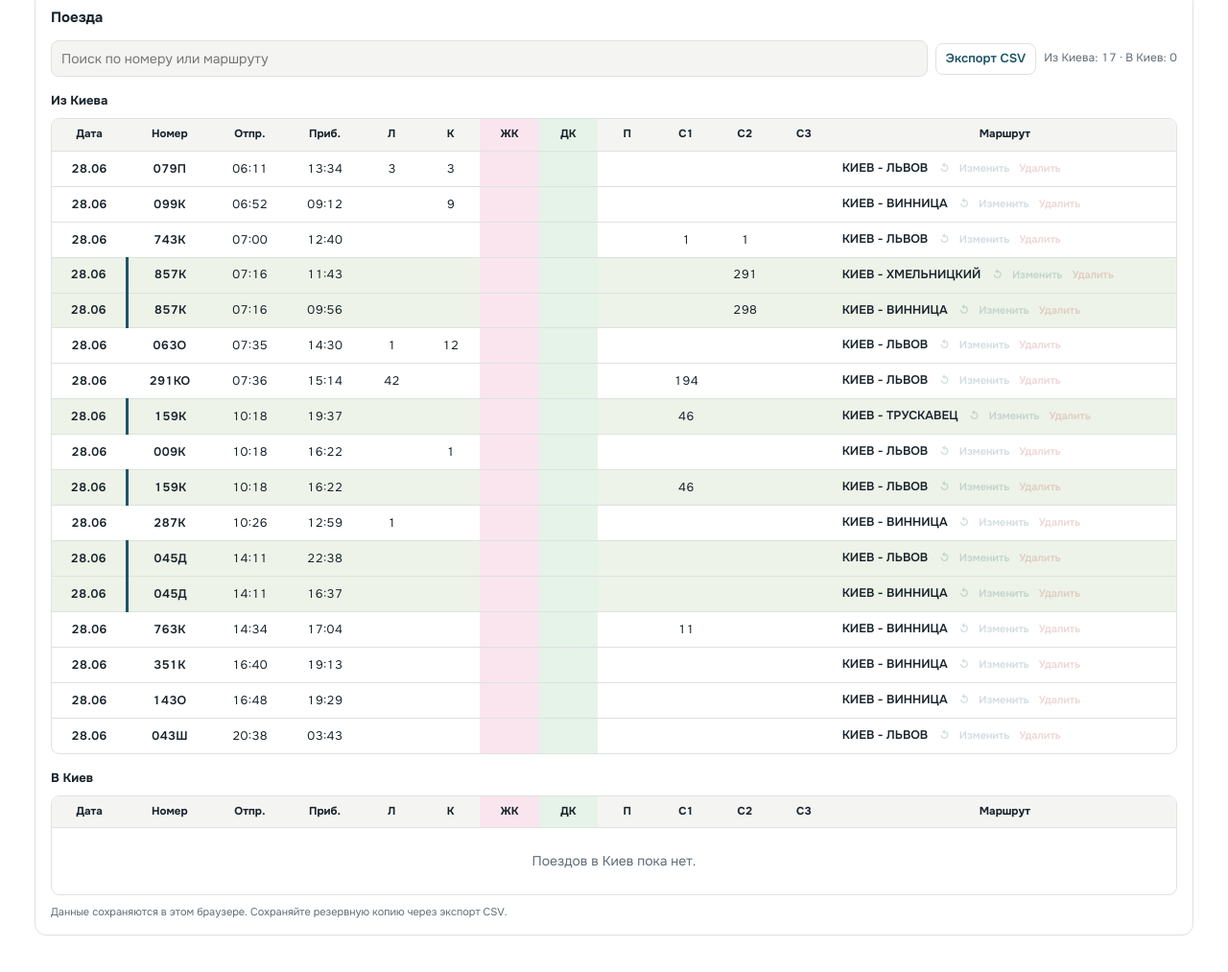
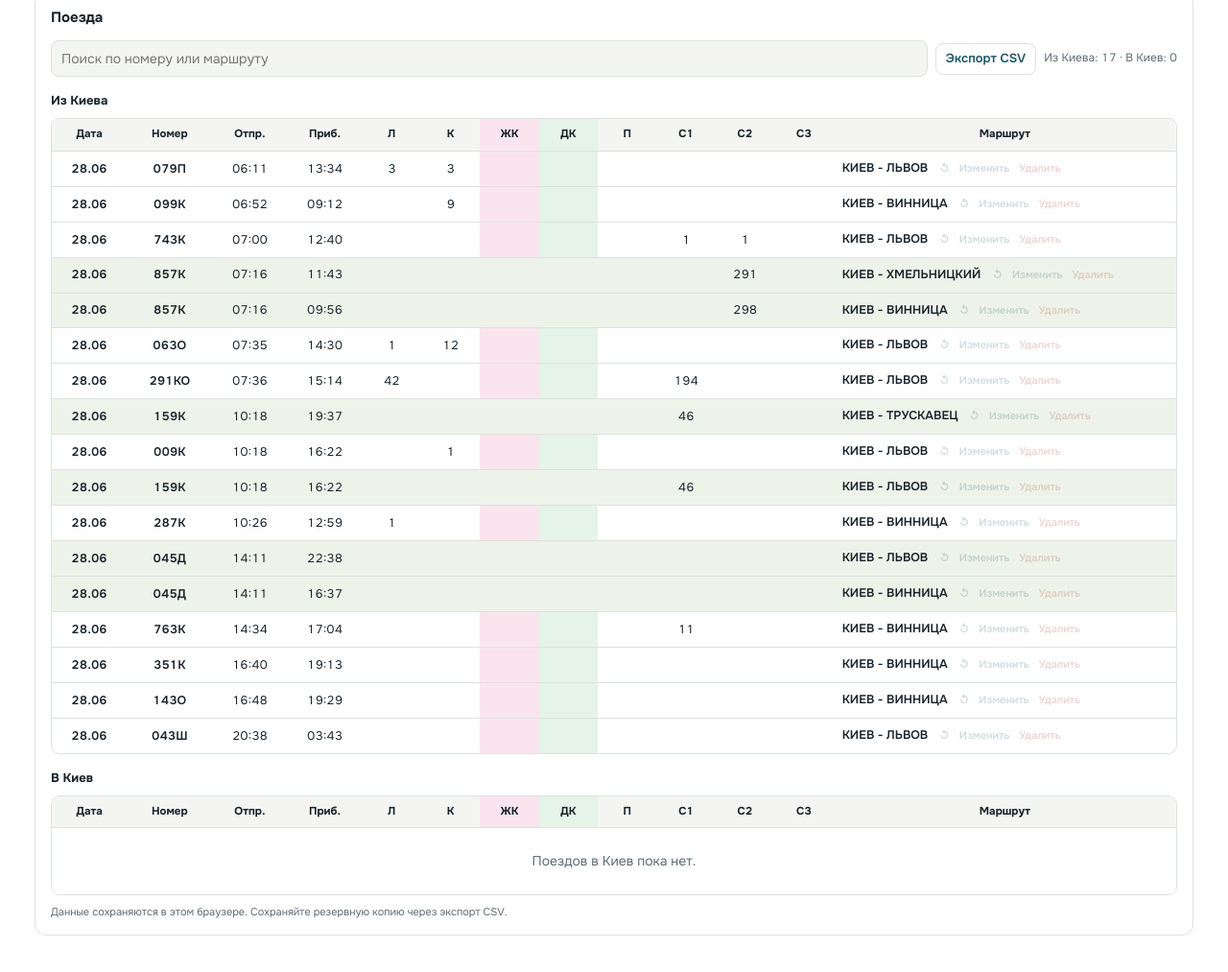
Before and after one commit to DmytroVertikov/uz-train-seats, a plain HTML site: page index.html in a window 1280 px wide. Shown: the part 750-1763 px from the top of the page at 96% size. Drawn offline with Linux system fonts and the light colour scheme.

Commit message:
Fix duplicate train row highlighting

```diff
--- a/index.html
+++ b/index.html
@@ -16,7 +16,7 @@
 .paste-input{display:block;width:100%;min-height:150px;resize:vertical;border:1px solid var(--line);border-radius:8px;background:var(--bg);padding:10px;font:13px/1.5 var(--font)}.paste-actions{display:flex;align-items:center;gap:10px;flex-wrap:wrap;margin-top:10px}.paste-note{color:var(--muted);font-size:12px}.table-subtitle{font-size:13px;margin:16px 0 8px}table{table-layout:fixed}th:nth-child(1){width:70px}th:nth-child(2){width:80px}th:nth-child(3),th:nth-child(4){width:70px}th:nth-child(n+5):nth-child(-n+12){width:55px}th:nth-child(13){width:320px}tr.date-alt td{background:var(--stripe)}th:nth-child(7),td[data-col="jk"],tr.date-alt td[data-col="jk"]{background:var(--jk)}th:nth-child(8),td[data-col="dk"],tr.date-alt td[data-col="dk"]{background:var(--dk)}
 
 .history-btn{font-weight:700}.history-list{max-height:60vh;overflow:auto;padding-left:20px}.history-list li{margin:0 0 12px}.history-list small{display:block;color:var(--muted)}dialog{width:min(620px,calc(100% - 28px));max-height:85vh;border:1px solid var(--line);border-radius:12px;background:var(--surface);color:var(--ink);padding:20px}dialog::backdrop{background:#0008}.history-empty{color:var(--muted)}
-.duplicate-train td{background:var(--duplicate)}.duplicate-train td[data-col="jk"]{background:var(--jk)}.duplicate-train td[data-col="dk"]{background:var(--dk)}.duplicate-train td.train-cell{border-left:3px solid var(--accent)}
+.table-wrap table tbody tr.data-row.duplicate-train td{background:var(--duplicate)!important}.table-wrap table tbody tr.data-row.duplicate-train td[data-col="jk"]{background:var(--duplicate)!important}.table-wrap table tbody tr.data-row.duplicate-train td[data-col="dk"]{background:var(--duplicate)!important}
 </style>
 </head>
 <body>
```
